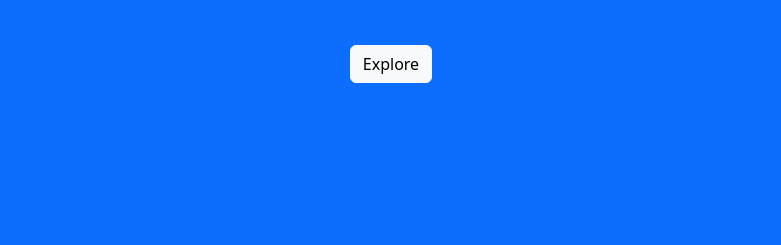
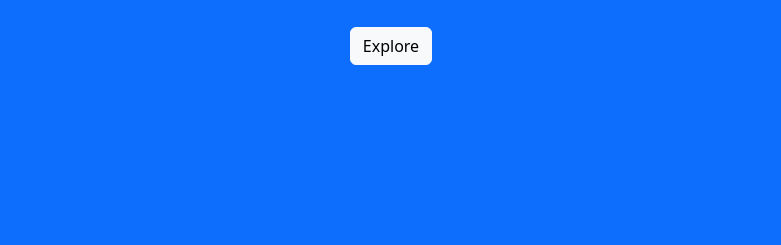
Before and after one commit to IliyasBaish/BusRoute, a plain HTML site: page index.html in a window 1280 px wide. Shown: the part 555-800 px from the top of the page, without its empty margins (249-1030 px from the left). Drawn offline with nearby package versions, Linux system fonts and the light colour scheme.

Commit message:
modified:   index.html modified:   style.css

```diff
--- a/index.html
+++ b/index.html
@@ -8,9 +8,12 @@
     <link rel="stylesheet" href="style.css">
 </head>
 <body>
-    <div class="col-12 text-center" id="explore-btn"><button type="button" class="btn btn-light" onclick="window.location.href='#top-header';">Explore</button></div>
+
     <div class="p-5 bg-primary text-white text-center">
-        <div id="gif-container"><img src="ResponsiveRoutesLogoAnimation (1).gif" alt="Computer man" style="width:718px;height:404px;"></div>
+        <div id="gif-container">
+            <img src="ResponsiveRoutesLogoAnimation (1).gif" alt="Computer man" style="width:718px;height:404px;">
+            <div class="col-12 text-center" id="explore-btn"><button type="button" class="btn btn-light" onclick="window.location.href='#top-header';">Explore</button></div>
+        </div>
 
         <h1 id="top-header">Responsive Routes</h1>
         <p>The best way to optimize transportation</p>
--- a/style.css
+++ b/style.css
@@ -37,19 +37,15 @@
 }
 
 #gif-container {
-    width: 100%;
-    height: 1000px;
-    margin-left: 50%;
-    margin-top: 50%;
-    transform: translate(-50%, -50%);
+    margin-top: 100px;
 }
 
 #explore-btn {
-    position: absolute;
-    margin-top: 600px;
     z-index: 100;
+    margin-top: 30px;
 }
 
 #top-header{
+    margin-top: 500px;
     padding-top: 30px;
 }
```
